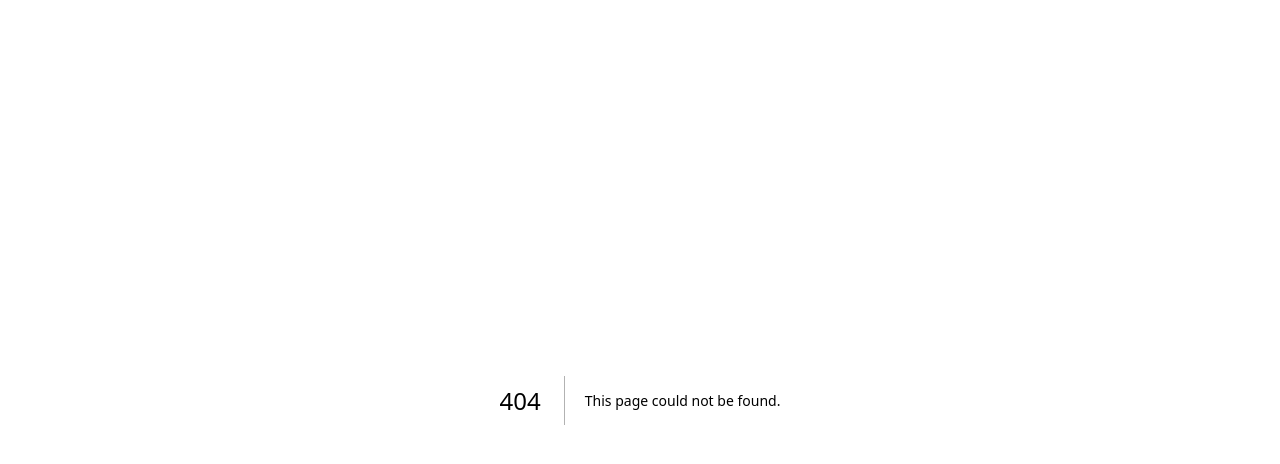
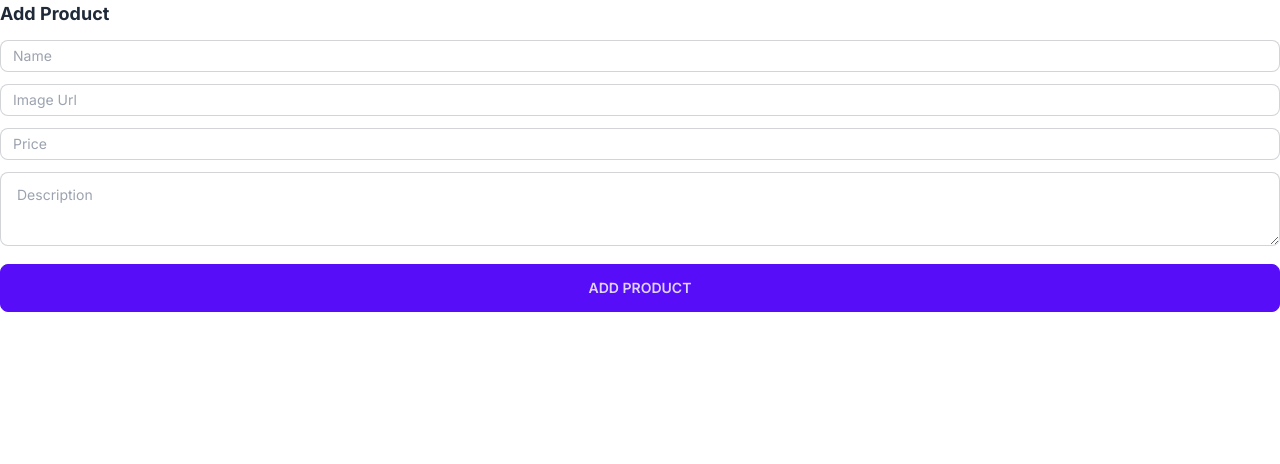
Before and after one commit to OrevaTJ/store, a Next.js app: page /add-product in a window 1280 px wide. Before the commit this address had no page. Shown: the top 464 px of the page. Built offline with nearby package versions, Linux system fonts and the light colour scheme.

Commit message:
add products to db

```diff
--- /dev/null
+++ b/app/add-product/page.tsx
@@ -0,0 +1,65 @@
+import FormSubmitButton from "@/components/form-button";
+import { prisma } from "@/lib/db/prisma";
+import { redirect } from "next/navigation";
+
+export const metadata = {
+    title: "Add Product"
+}
+
+async function addProduct(formData: FormData) {
+    "use server"
+
+    const name = formData.get("name")?.toString();
+    const description = formData.get("description")?.toString();
+    const imageUrl = formData.get("imageUrl")?.toString();
+    const price = Number(formData.get("price") || 0);
+
+    if (!name || !description || !imageUrl || !price) {
+      throw Error("Missing required fields");
+    }
+
+    await prisma.product.create({
+      data: { name, description, imageUrl, price },
+    });
+
+    redirect("/");
+}
+
+export default function AddProductPage() {
+    return (
+        <div>
+          <h1 className="mb-3 text-lg font-bold">Add Product</h1>
+          <form action={addProduct}>
+            <input
+              required
+              name="name"
+              placeholder="Name"
+              className="input-bordered input input-sm mb-3 w-full"
+            />
+            <input
+              required
+              name="imageUrl"
+              placeholder="Image Url"
+              type="url"
+              className="input-bordered input input-sm mb-3 w-full"
+            />
+            <input
+              required
+              name="price"
+              placeholder="Price"
+              type="number"
+              className="input-bordered input input-sm mb-3 w-full"
+            />
+            <textarea
+              required
+              name="description"
+              placeholder="Description"
+              className="textarea-bordered textarea mb-3 w-full"
+            />
+            <FormSubmitButton className="btn-block">
+              Add Product
+            </FormSubmitButton>
+          </form>
+        </div>
+      );
+}
--- /dev/null
+++ b/components/form-button.tsx
@@ -0,0 +1,31 @@
+"use client"
+
+import { ComponentProps } from "react"
+
+// @ts-expect-error
+import { experimental_useFormStatus as useFormStatus } from "react-dom"
+
+type FormSubmitButtonProps = {
+    children: React.ReactNode,
+    className: string,
+} & ComponentProps<"button">
+
+export default function FormSubmitButton({
+    children,
+    className,
+    ...props
+}: FormSubmitButtonProps) {
+    const { pending } = useFormStatus()
+
+    return (
+        <button
+            {...props} // All additional props, add at top so other props can overwrite it
+            type="submit"
+            className={`btn btn-primary ${className}`}
+            disabled={pending}
+        >
+            {pending && <span className="loading loading-spinner loading-md" />}
+            {children}
+        </button>
+    )
+}
--- /dev/null
+++ b/lib/db/prisma.ts
@@ -0,0 +1,15 @@
+import { PrismaClient } from "@prisma/client";
+
+const prismaClientSingleton = () => {
+  return new PrismaClient();
+};
+
+type PrismaClientSingleton = ReturnType<typeof prismaClientSingleton>;
+
+const globalForPrisma = globalThis as unknown as {
+  prisma: PrismaClientSingleton | undefined;
+};
+
+export const prisma = globalForPrisma.prisma ?? prismaClientSingleton();
+
+if (process.env.NODE_ENV !== "production") globalForPrisma.prisma = prisma;
```
Also changed, not shown: 1 other file (tests, documents, lock files or other folders).
